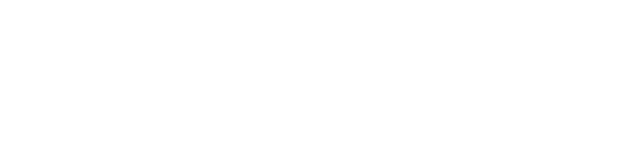
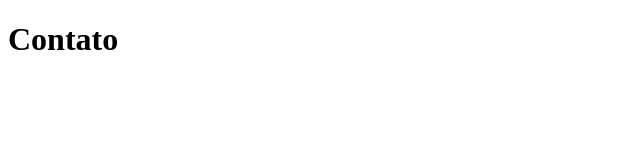
Before and after one commit to EduardoAfonsoDev/sistema-de-cadastro, a plain HTML site: page contato.html in a window 1280 px wide. Shown: the whole page, without its empty margins (0-640 px from the left). Drawn offline with Linux system fonts and the light colour scheme.

Commit message:
Ajustando Contato

```diff
--- a/contato.html
+++ b/contato.html
@@ -4,9 +4,9 @@
     <meta charset="UTF-8">
     <meta http-equiv="X-UA-Compatible" content="IE=edge">
     <meta name="viewport" content="width=device-width, initial-scale=1.0">
-    <title>Document</title>
+    <title>Contato</title>
 </head>
 <body>
-
+    <h1>Contato</h1>
 </body>
 </html>
```
